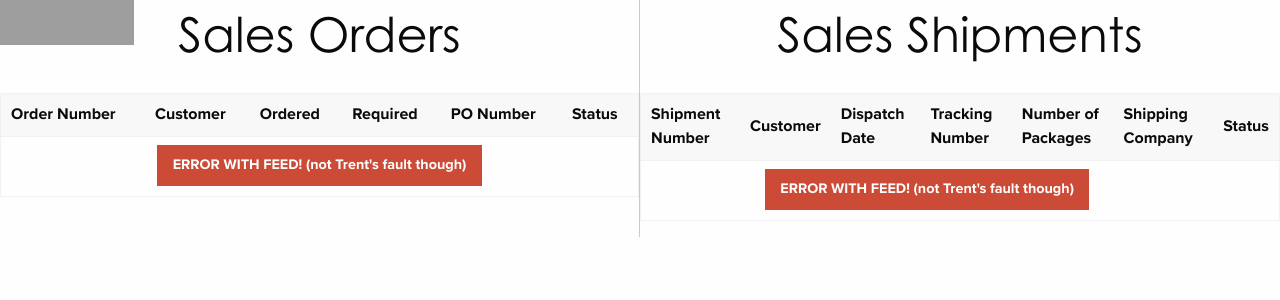
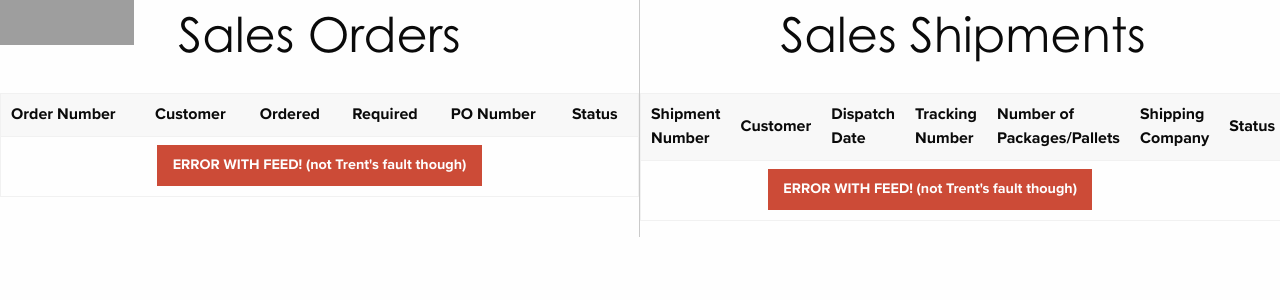
Before and after one commit to trentnewton/truclean-orders, a PHP site: page / in a window 1280 px wide. Shown: the top 300 px of the page. Run offline with PHP 8.4, Linux system fonts and the light colour scheme; data that the repository does not hold is empty; grey boxes are pictures that could not be loaded.

Commit message:
Changed label

```diff
--- a/index.php
+++ b/index.php
@@ -204,7 +204,7 @@
                     <th class='shipment-customer-name'>Customer</th>
                     <th>Dispatch Date</th>
                     <th>Tracking Number</th>
-                    <th>Number of Packages</th>
+                    <th>Number of Packages/Pallets</th>
                     <th>Shipping Company</th>
                     <th>Status</th>
                 </tr>
```
